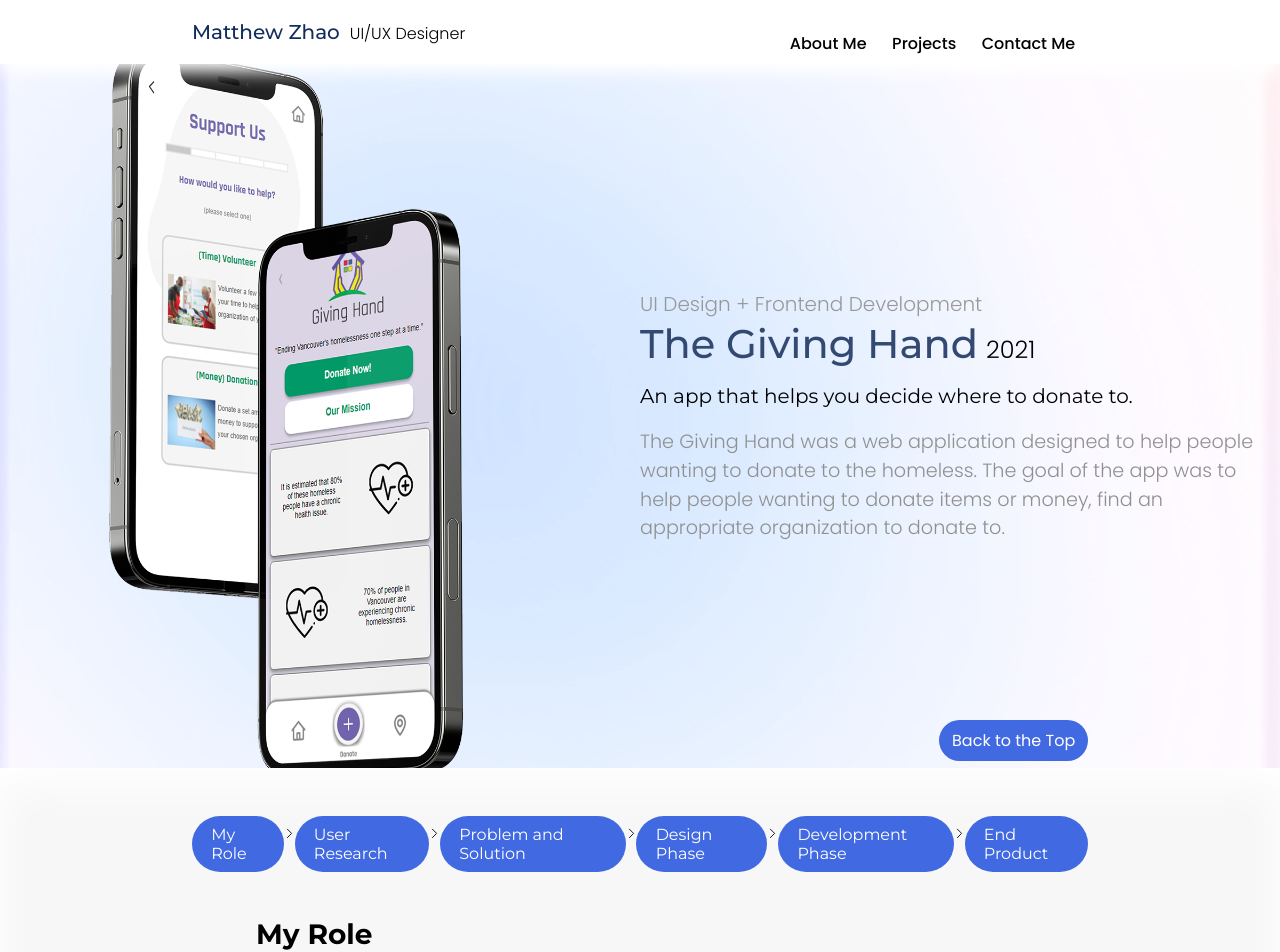
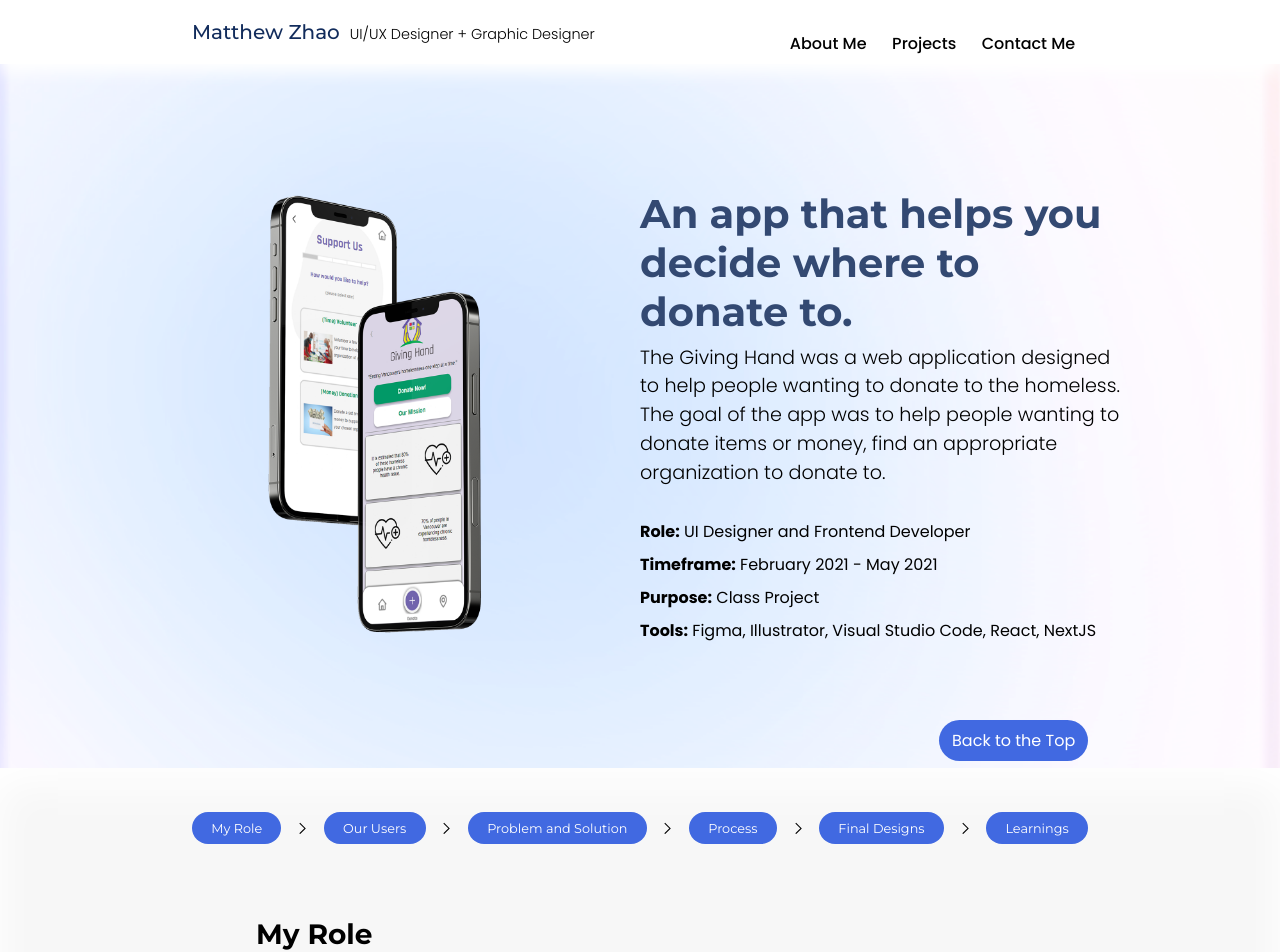
Before and after one commit to ItsMe-Matt/portfolio, a Next.js app: page /GivingHand in a window 1280 px wide. Shown: the top 952 px of the page. Built offline with nearby package versions, Linux system fonts and the light colour scheme.

Commit message:
moving to desktop

```diff
--- a/comps/CaseHP2/index.js
+++ b/comps/CaseHP2/index.js
@@ -92,7 +92,7 @@ text-align: center;
 margin-bottom: 1vw;
 
 @media (max-width: 599px)  {
-    width: 100%;
+    margin-bottom: 0.75em;
     text-align: left;
 }
 `
--- a/comps/CaseHero/index.js
+++ b/comps/CaseHero/index.js
@@ -2,12 +2,14 @@ import styled from "styled-components"
 import Image from "next/image"
 
 export default function CaseHero({
-    role="UI/UX Design",
-    year="2021",
-    name="The Giving Hand",
     summary="CompassPlus is an app designed to replace your physical Compass card with a digital NFC card you can use on your phone.",
     img="/projImg/cPTitle.png",
-    HL = "This is a one sentenced head liner for the application"
+    HL = "This is a one sentenced head liner for the application",
+
+    role="UI/UX Design",
+    timeframe="Wednesday",
+    purpose="Hero for fun",
+    tools = "my bear hands"
 }) {
     return <Container>
         <Left>
@@ -22,30 +24,34 @@ export default function CaseHero({
         </Left>
 
         <Right>
-            <ProjCont>
-                <ProjRole>
-                    {role}
-                </ProjRole>
-
-                <ProjNandY>
-                    <ProjName>
-                        {name}
-                    </ProjName>
-
-                    <ProjYear>
-                        {year}
-                    </ProjYear>
-                </ProjNandY>
-
-                <ProjHL>
-                    {HL}
-                </ProjHL>
-
-            </ProjCont>
+            <ProjHL>
+                {HL}
+            </ProjHL>
 
             <Summary>
-                {summary}
+            {summary}
             </Summary>
+
+            <RoleCont>
+            <Bold>Role:</Bold> {role}
+            </RoleCont>
+
+
+            <RoleCont>
+            <Bold>Timeframe:</Bold> {timeframe}
+            </RoleCont>
+
+            <RoleCont>
+            <Bold>Purpose:</Bold> {purpose}
+            </RoleCont>
+
+            <RoleCont>
+            <Bold>Tools:</Bold> {tools}
+            </RoleCont>
+
+
+
+
 
         </Right>
     </Container>
@@ -69,7 +75,7 @@ justify-content: space-between;
 
 }
 @media only screen and (min-width: 992px) {
-    width: 100%;
+    width: 75%;
 }
 `
 
@@ -99,19 +105,10 @@ justify-content: center;
       }
 `
 
-const ProjCont = styled.div`
-margin-bottom: 2.5vh;
-`
 const ProjHL = styled.div`
 font-family: Montserrat;
-font-size: 1.25em;
-font-weight: 400;
-
-margin-top: 2vh;
-`
-const ProjName = styled.div`
-font-family: Montserrat;
-font-weight: 500;
+font-weight: 700;
+margin-bottom: 1vh;
 
 color: #334972;
 
@@ -126,25 +123,8 @@ font-size: 2em;
     font-size: 2.5em;
 }
 `
-const ProjRole = styled.div`
-font-family: Poppins;
-font-size: 1.25em;
-font-weight: 300;
-color: #999;
-`
-const ProjYear = styled.div`
-font-family: Poppins;
-font-size: 1.5em;
-font-weight: 300;
 
 
-margin-left: 1vh;
-`
-
-const ProjNandY = styled.div`
-display: flex;
-align-items: baseline;
-`
 
 const Summary = styled.div`
 width: 100%;
@@ -153,11 +133,24 @@ font-family: Poppins;
 font-size: 1.2em;
 font-weight: 300;
 line-height: 1.5;
-color: #909090;
+color: #000;
+
+margin-bottom: 3vh;
 `
 
 const ImgCont = styled.div`
-width: 100%;
+width: 80%;
 border-radius: 1em;
 overflow: hidden;
 `
+
+const RoleCont = styled.div`
+margin-top: 1vh;
+font-family: Poppins;
+color: #000;
+
+font-size: 1em;
+`
+const Bold = styled.span`
+font-weight: 700;
+`
--- a/comps/CaseNav/index.js
+++ b/comps/CaseNav/index.js
@@ -16,7 +16,7 @@ export default function ContactUI({
 
         <Link href="#research">
             <IconCont2>
-                User Research
+                Our Users
             </IconCont2>
         </Link>
 
@@ -34,7 +34,7 @@ export default function ContactUI({
 
         <Link href="#design">
             <IconCont4>
-                Design Phase
+                Process
             </IconCont4>
         </Link>
 
@@ -43,14 +43,14 @@ export default function ContactUI({
             <GrNext size="1vw"/>
         <Link href="#dev">
             <IconCont5>
-                Development Phase
+                Final Designs
             </IconCont5>
         </Link>
 
             <GrNext size="1vw"/>
         <Link href="#end">
             <IconCont6>
-                End Product
+                Learnings
             </IconCont6>
         </Link>
 
@@ -60,7 +60,7 @@ export default function ContactUI({
 const Container = styled.div`
 
 justify-content: space-between;
-align-items: baseline;
+align-items: center;
 height: 3vh;
 
 
@@ -85,8 +85,9 @@ background-color: #4169e1;
 padding: 0.7vw 1.5vw;
 color: #fff;
 border-radius: 3vw;
-font-size: 1em;
+font-size: 0.8em;
 font-family: Montserrat;
+text-align: center;
 &:hover {
     transition: 0.2s;
     background-color: #0b2985;
@@ -99,8 +100,9 @@ background-color: #4169e1;
 padding: 0.7vw 1.5vw;
 color: #fff;
 border-radius: 3vw;
-font-size: 1em;
+font-size: 0.8em;
 font-family: Montserrat;
+text-align: center;
 &:hover {
     transition: 0.2s;
     background-color: #0b2985;
@@ -112,8 +114,9 @@ background-color: #4169e1;
 padding: 0.7vw 1.5vw;
 color: #fff;
 border-radius: 3vw;
-font-size: 1em;
+font-size: 0.8em;
 font-family: Montserrat;
+text-align: center;
 &:hover {
     transition: 0.2s;
     background-color: #0b2985;
@@ -125,8 +128,9 @@ background-color: #4169e1;
 padding: 0.7vw 1.5vw;
 color: #fff;
 border-radius: 3vw;
-font-size: 1em;
+font-size: 0.8em;
 font-family: Montserrat;
+text-align: center;
 &:hover {
     transition: 0.2s;
     background-color: #0b2985;
@@ -138,8 +142,9 @@ background-color: #4169e1;
 padding: 0.7vw 1.5vw;
 color: #fff;
 border-radius: 3vw;
-font-size: 1em;
+font-size: 0.8em;
 font-family: Montserrat;
+text-align: center;
 &:hover {
     transition: 0.2s;
     background-color: #0b2985;
@@ -151,8 +156,9 @@ background-color: #4169e1;
 padding: 0.7vw 1.5vw;
 color: #fff;
 border-radius: 3vw;
-font-size: 1em;
+font-size: 0.8em;
 font-family: Montserrat;
+text-align: center;
 &:hover {
     transition: 0.2s;
     background-color: #0b2985;
--- a/comps/ContactUI/index.js
+++ b/comps/ContactUI/index.js
@@ -159,7 +159,7 @@ width: 50%;
 padding: 1em 0;
 margin: 0.25em;
 border-radius: 1em;
-border: solid 0.2em ${(props)=>props.S1C};
+border: solid 0.2em #fff;
 background-color: ${(props)=>props.S1D};
 
 color: #ffffff;
@@ -178,7 +178,7 @@ width: 50%;
 padding: 1em 0;
 margin: 0.25em;
 border-radius: 1em;
-border: solid 0.2em ${(props)=>props.S2C};
+border: solid 0.2em #fff;
 background-color: ${(props)=>props.S2D};
 
 color: #ffffff;
@@ -197,7 +197,7 @@ width: 50%;
 padding: 1em 0;
 margin: 0.25em;
 border-radius: 1em;
-border: solid 0.2em ${(props)=>props.S3C};
+border: solid 0.2em #fff;
 background-color: ${(props)=>props.S3D};
 
 color: #ffffff;
--- a/comps/HeadNav/index.js
+++ b/comps/HeadNav/index.js
@@ -15,7 +15,7 @@ export default function HeadNav() {
             Matthew Zhao
         </HTxt>
         <HP>
-            UI/UX Designer
+            UI/UX Designer + Graphic Designer
         </HP>
         </HCont>
         </Link>
@@ -144,7 +144,7 @@ transition: 0.5s;
 const HP = styled.p`
 font-family: Poppins;
 font-weight: 300;
-font-size: 1em;
+font-size: 0.9em;
 
 @media only screen and (max-width: 600px) {
 display: none;
--- a/pages/CompassPlus/index.js
+++ b/pages/CompassPlus/index.js
@@ -64,11 +64,13 @@ export default function CompassPlusUI() {
       <RowCenter>
         <CaseHero
         role={P0.type}
-        year="2021"
         name={P0.header}
         summary={P0.description}
         img="/static/CompassPlus/CompassPlus_Hero.png"
         HL={P0.headline}
+        timeframe="September 2021 - December 2021"
+        purpose="Class Project"
+        tools='Figma, Illustrator, inDesign'
         />
       </RowCenter>
       <TopBtn />
--- a/pages/GivingHand/index.js
+++ b/pages/GivingHand/index.js
@@ -2,6 +2,7 @@ import { useState } from 'react';
 import styled from 'styled-components'
 import Image from 'next/image';
 import Link from 'next/link'
+import Head from 'next/head'
 
 import ContactUI from '../../comps/ContactUI';
 import CaseHP1 from '@/comps/CaseHP1'
@@ -55,18 +56,27 @@ export default function GivingHandUI() {
 
 
   return (<div>
+    <Head>
+      <title> The Giving Hand </title>
+      <meta name='description' content="Actualize is a product designed to work in conjunction with WorkBC. It is an application that will connect those who are in need with financial advisors and career advisors to help those who are trying to get on their feet again." />
+    </Head>
     <Container>
     <HeadNav />
       <Hero>
         <RowCenter>
           <CaseHero
-          role={P0.type}
+
           year="2021"
           name={P0.header}
           summary={P0.description}
           img="/static/GivingHand/GivingHand_Title.png"
           imgType="1"
           HL={P0.headline}
+
+          role="UI Designer and Frontend Developer"
+          timeframe='February 2021 - May 2021'
+          purpose='Class Project'
+          tools='Figma, Illustrator, Visual Studio Code, React, NextJS'
           />
         </RowCenter>
 
```
